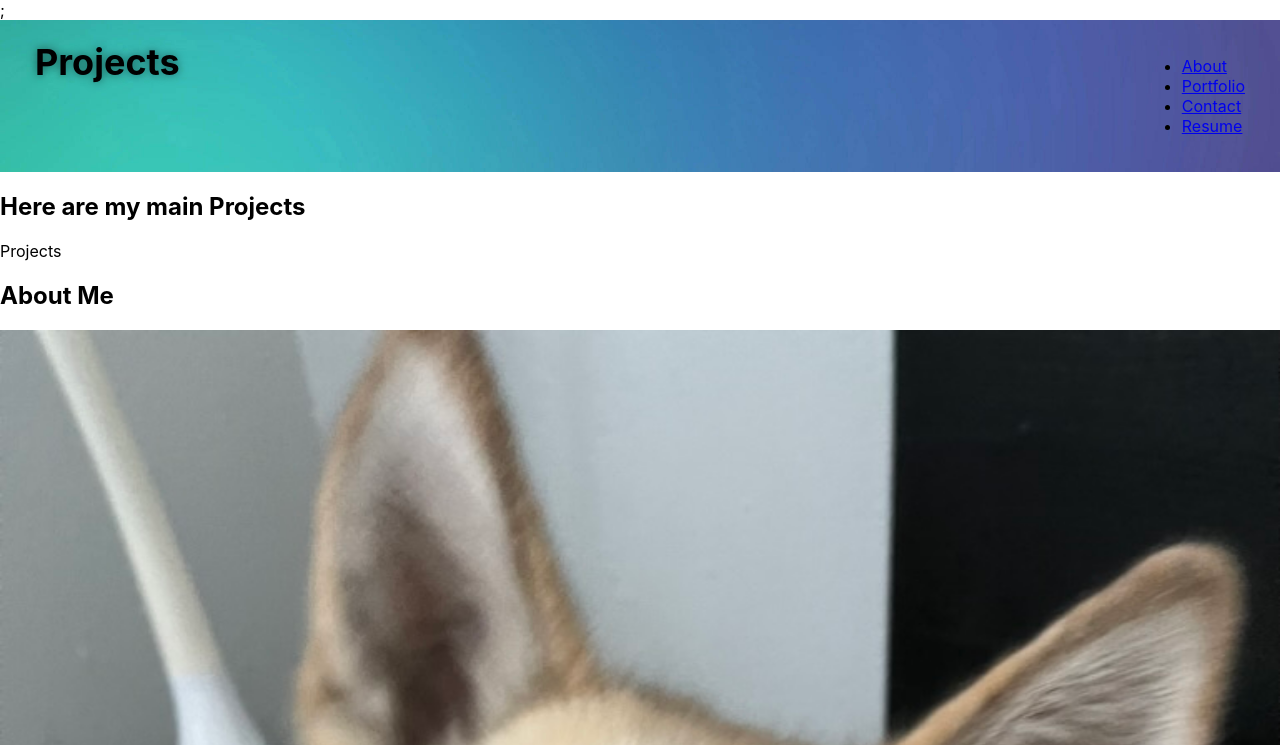
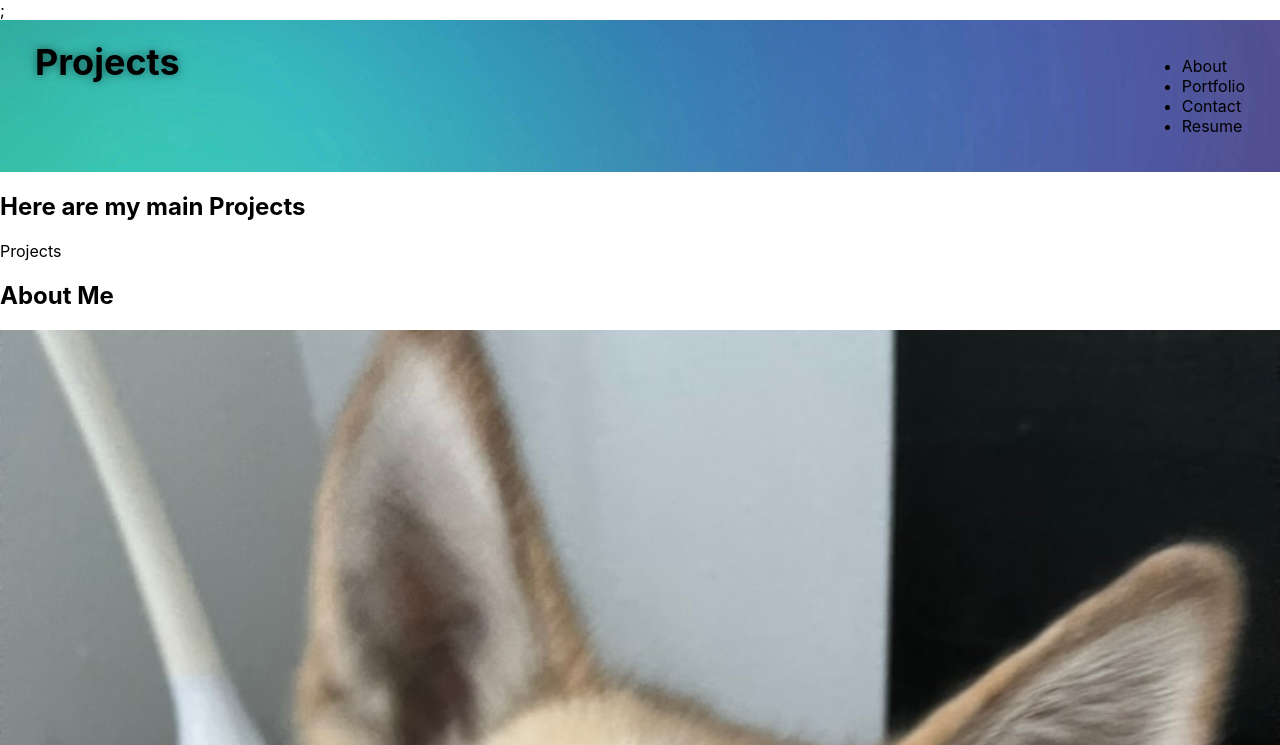
Before and after one commit to jaredpel/myreact-portfolio, a React (Create React App) app: page / in a window 1280 px wide. Shown: the top 745 px of the page. Built offline with nearby package versions, Linux system fonts and the light colour scheme.

Commit message:
indexcss

```diff
--- a/src/index.css
+++ b/src/index.css
@@ -40,3 +40,8 @@ header h1 {
   color: #000000;
   text-shadow: 0 0 10px rgba(0, 0, 0, 0.5);
 }
+
+header a {
+  text-decoration: none;
+  color: #000000;
+}
```
